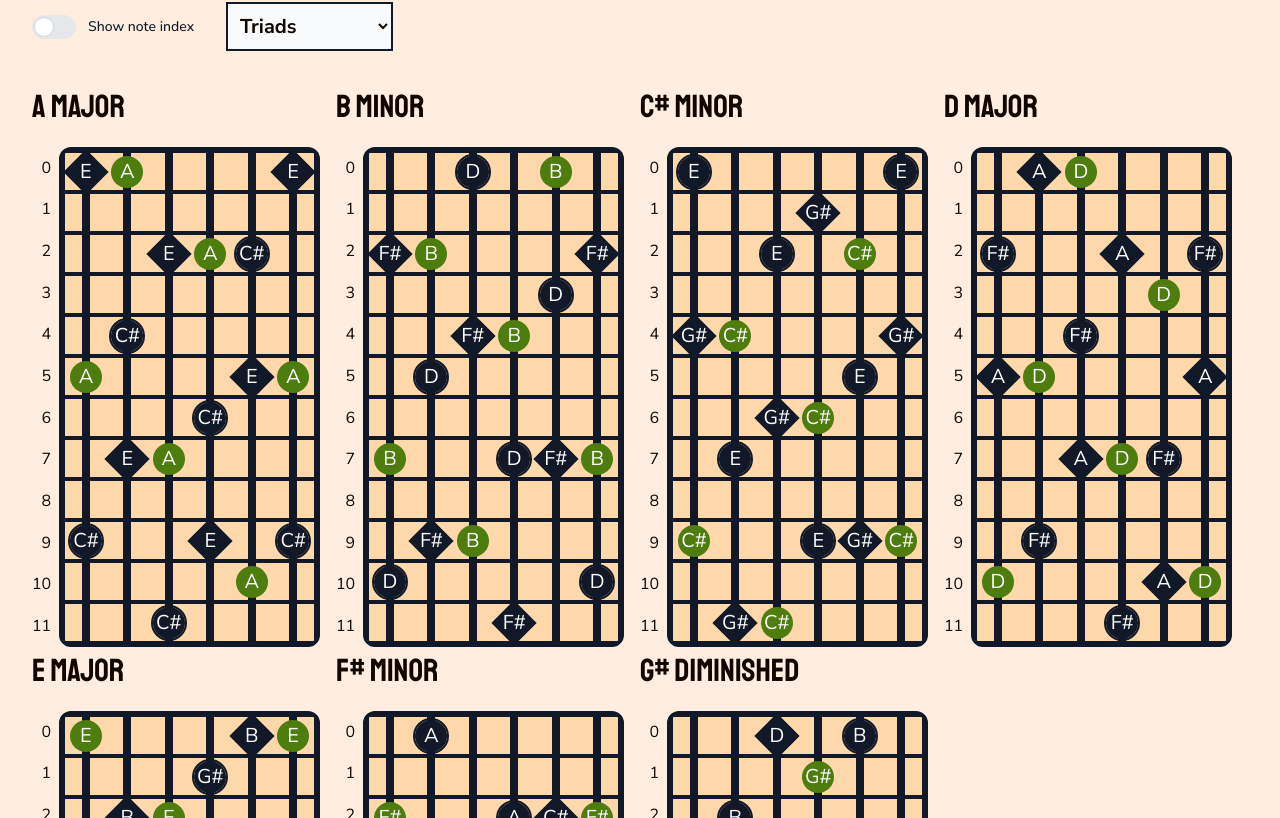
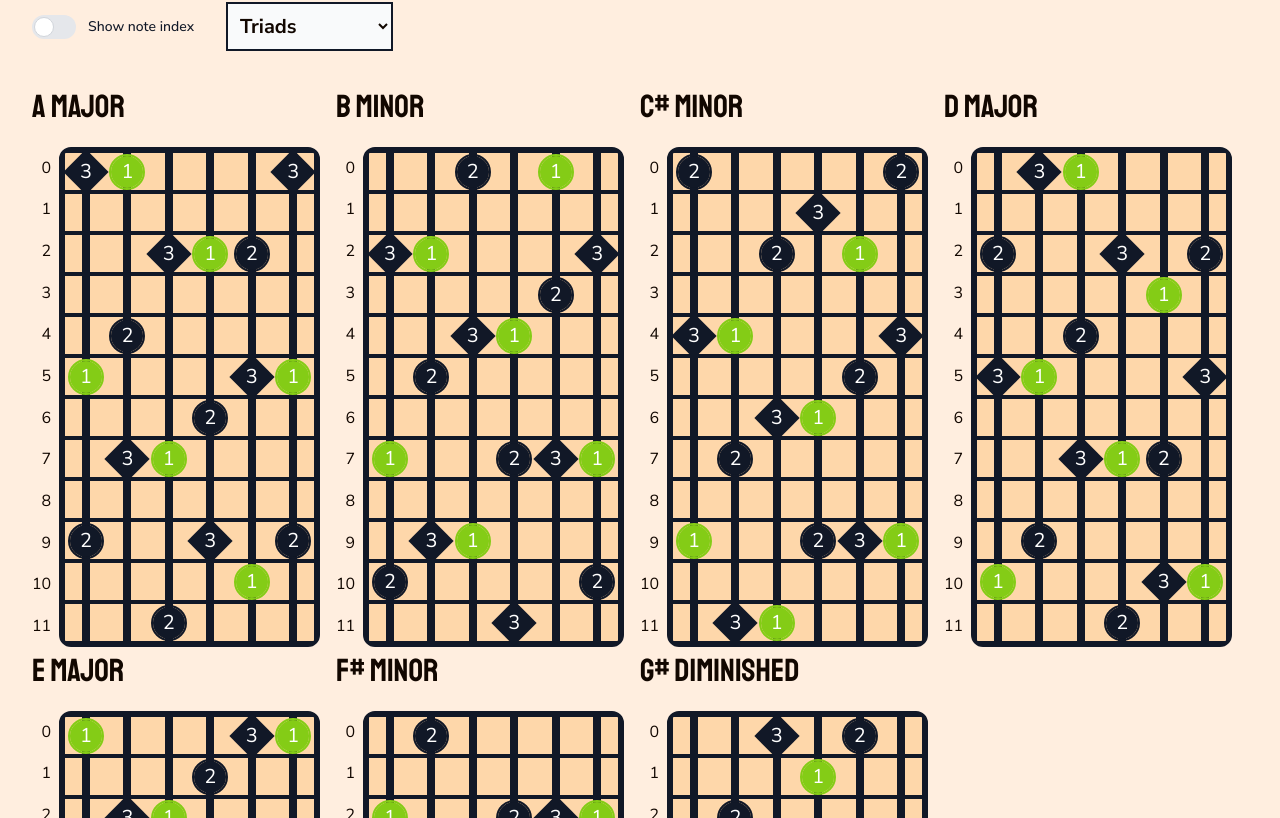
Before and after one commit to ChristianPisani/GuitarApp, a React (Vite) app in the folder GuitarApp/: page /visualizer in a window 1280 px wide. Shown: the part 882-1700 px from the top of the page. Built offline with nearby package versions, Linux system fonts and the light colour scheme; a web font is replaced by a local one.

Commit message:
color adjustments

```diff
--- a/GuitarApp/src/index.scss
+++ b/GuitarApp/src/index.scss
@@ -54,3 +54,7 @@ body {
   display: grid;
   place-items: center;
 }
+
+.glow {
+  box-shadow: 0 0 10px 5px;
+}
--- a/GuitarApp/src/output.css
+++ b/GuitarApp/src/output.css
@@ -803,6 +803,26 @@ video {
   background-color: rgb(202 138 4 / var(--tw-bg-opacity));
 }
 
+.bg-blue-700 {
+  --tw-bg-opacity: 1;
+  background-color: rgb(29 78 216 / var(--tw-bg-opacity));
+}
+
+.bg-yellow-700 {
+  --tw-bg-opacity: 1;
+  background-color: rgb(161 98 7 / var(--tw-bg-opacity));
+}
+
+.bg-lime-500 {
+  --tw-bg-opacity: 1;
+  background-color: rgb(132 204 22 / var(--tw-bg-opacity));
+}
+
+.bg-lime-600 {
+  --tw-bg-opacity: 1;
+  background-color: rgb(101 163 13 / var(--tw-bg-opacity));
+}
+
 .p-2 {
   padding: 0.5rem;
 }
@@ -873,8 +893,25 @@ video {
   outline-width: 2px;
 }
 
+.outline-8 {
+  outline-width: 8px;
+}
+
 .outline-gray-900 {
   outline-color: #111827;
+}
+
+.outline-lime-500 {
+  outline-color: #84cc16;
+}
+
+.outline-lime-700 {
+  outline-color: #4d7c0f;
+}
+
+.blur-md {
+  --tw-blur: blur(12px);
+  filter: var(--tw-blur) var(--tw-brightness) var(--tw-contrast) var(--tw-grayscale) var(--tw-hue-rotate) var(--tw-invert) var(--tw-saturate) var(--tw-sepia) var(--tw-drop-shadow);
 }
 
 :root {
@@ -925,6 +962,10 @@ body {
   margin: 0 auto;
   display: grid;
   place-items: center;
+}
+
+.glow {
+  box-shadow: 0 0 10px 5px;
 }
 
 .after\:absolute::after {
--- a/GuitarApp/src/ui/chord/chord.tsx
+++ b/GuitarApp/src/ui/chord/chord.tsx
@@ -24,7 +24,7 @@ export const ChordDegreeVisualizer: FC<ChordDegreeVisualizerProps> = ({
 }) => {
   type ChordType = "power" | "triad" | "7th" | "9th";
   const [chordType, setChordType] = useState<ChordType>("triad");
-  const [showNoteIndex, setShowNoteIndex] = useState(false); // TODO: Move this into context??
+  const [showNoteIndex, setShowNoteIndex] = useState(true); // TODO: Move this into context??
 
   const chordTypeIndexes = {
     power: 2,
@@ -146,11 +146,17 @@ export const ChordVisualizer: FC<{
                 );
 
                 const fingerNumberClasses = new Map<number, string>([
-                  [1, "bg-lime-700 rounded-full"],
-                  [2, "rounded-full outline outline-2 outline-gray-900"],
-                  [3, "rotate-45"],
-                  [4, "rotate-45 bg-yellow-600"],
-                  [5, "bg-blue-500 rounded-full"],
+                  [
+                    1,
+                    "bg-lime-500 rounded-full outline outline-2 outline-lime-500",
+                  ],
+                  [
+                    2,
+                    "bg-gray-900 rounded-full outline outline-2 outline-gray-900",
+                  ],
+                  [3, "bg-gray-900 rotate-45"],
+                  [4, "bg-yellow-600 rotate-45"],
+                  [5, "bg-blue-700 rounded-full"],
                 ]);
                 return (
                   <div
@@ -163,7 +169,7 @@ export const ChordVisualizer: FC<{
                     ) && (
                       <>
                         <div
-                          className={`w-8 h-8 bg-gray-900 grid place-items-center absolute ${
+                          className={`w-8 h-8 grid place-items-center absolute ${
                             fingerNumberClasses.get(fingerIndex + 1) ??
                             "bg-gray-900"
                           }`}
```
